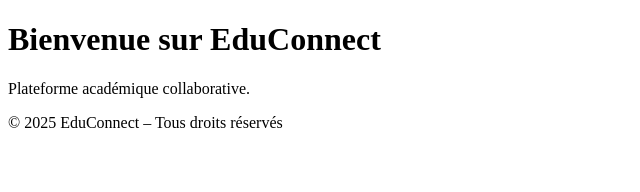
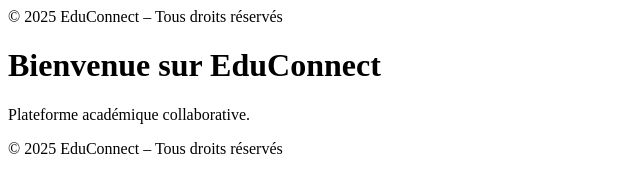
Before and after one commit to bekkaraya80-dev/Educonnect, a plain HTML site: page index.html in a window 1280 px wide. Shown: the whole page, without its empty margins (0-640 px from the left). Drawn offline with Linux system fonts and the light colour scheme.

Commit message:
resoulition de footr

```diff
--- a/index.html
+++ b/index.html
@@ -1,3 +1,4 @@
+<footer>© 2025 EduConnect – Tous droits réservés</footer>
 <!DOCTYPE html>
 <html lang="fr">
 <head>
```
